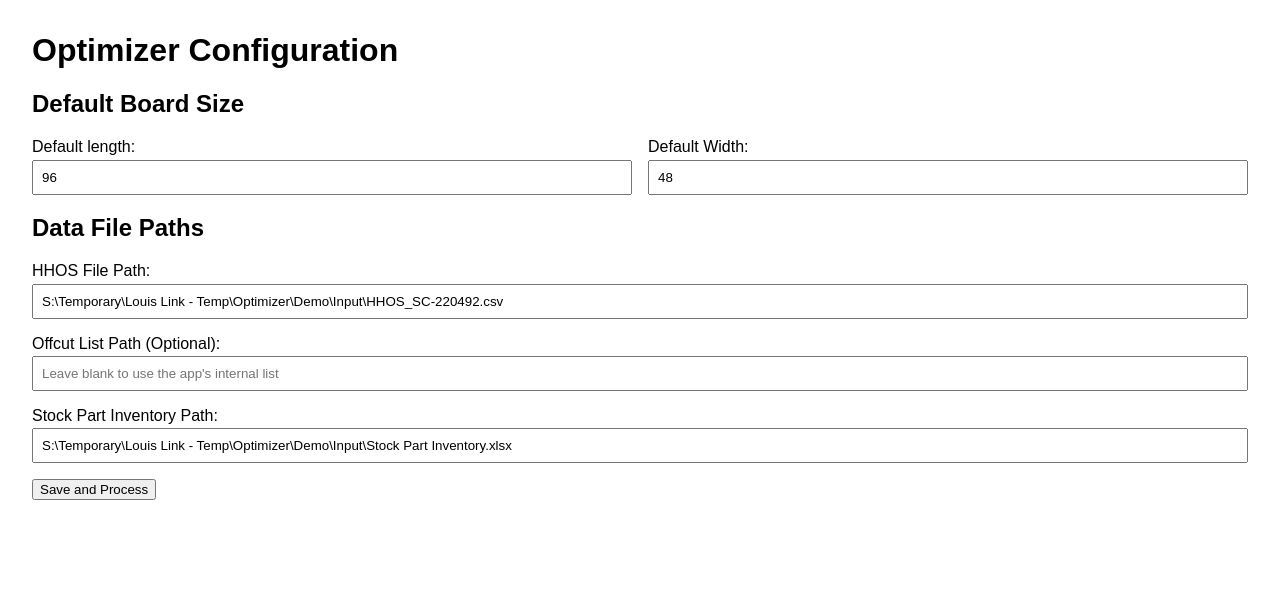
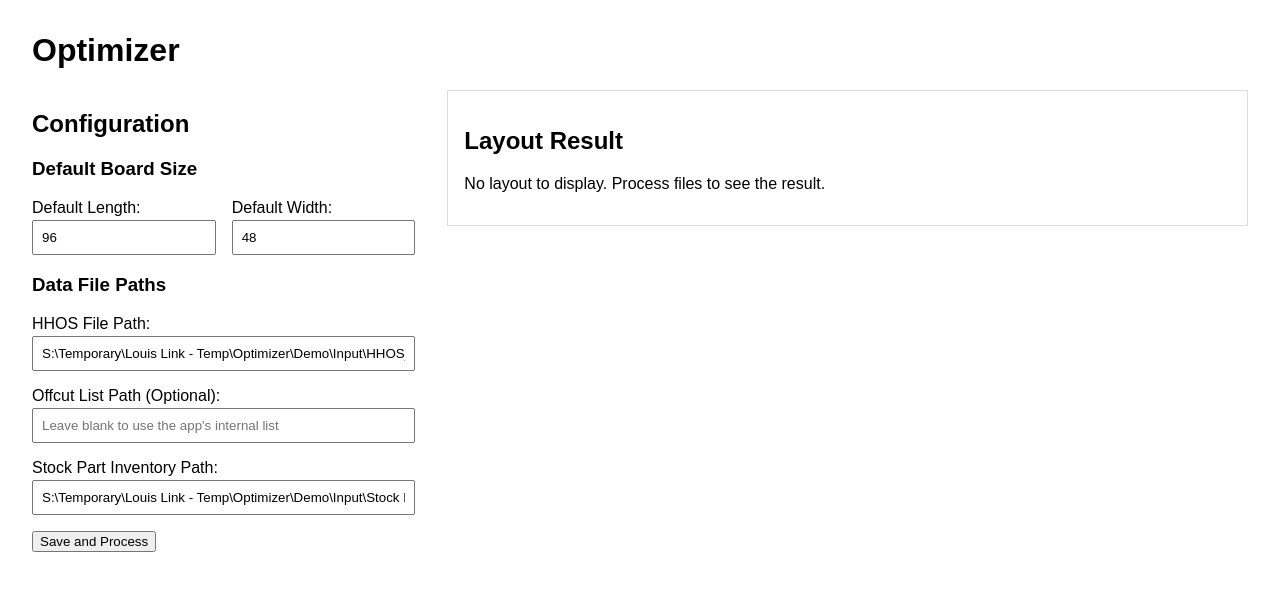
Before and after one commit to linklouis/Optimizer-App, a Flask app: page / in a window 1280 px wide. Shown: the top 591 px of the page. Run offline with Flask 3, Linux system fonts and the light colour scheme.

Commit message:
Added display for optimized parts

```diff
--- a/app.py
+++ b/app.py
@@ -1,13 +1,13 @@
+# ... (imports and config setup) ...
 from flask import Flask, request, render_template
 from data_processing import process_uploaded_files
-from optimizer import run_optimization # <-- Import the new function
+from optimizer import run_optimization
 import os
 import json
 import pandas as pd
 
 app = Flask(__name__)
 
-# --- (Keep your existing CONFIG, setup_app, and load_config functions) ---
 CONFIG_FILE = 'config.json'
 UPLOAD_FOLDER = 'uploads'
 MANAGED_OFFCUT_PATH = os.path.join(UPLOAD_FOLDER, 'managed_offcut_list.csv')
@@ -31,7 +31,6 @@ def load_config():
         with open(CONFIG_FILE, 'r') as f:
             config.update(json.load(f))
     return config
-# --- (End of existing functions) ---
 
 @app.route('/', methods=['GET', 'POST'])
 def home():
@@ -39,8 +38,13 @@ def home():
     error = None
     config = load_config()
 
+    layout_data = {
+        'placed_parts': [],
+        'sheet_length': config.get('default_length'),
+        'sheet_width': config.get('default_width')
+    }
+
     if request.method == 'POST':
-        # (Keep your existing POST logic for saving the config)
         config['hhos_path'] = request.form.get('hhos_path', '').strip(' "')
         config['offcut_path'] = request.form.get('offcut_path', '').strip(' "')
         config['stock_path'] = request.form.get('stock_path', '').strip(' "')
@@ -60,33 +64,29 @@ def home():
                 message = message or "Data loaded successfully."
 
                 # --- Run the Optimization ---
-                # 1. Prepare parts list from the DataFrame
-                parts_to_cut = hhos_df[['part name', 'length', 'width', 'quantity']].copy()
+                # Include the new 'label' column when preparing the parts list
+                parts_to_cut = hhos_df[['part name', 'label', 'length', 'width', 'quantity']].copy()
                 parts_to_cut['length'] = pd.to_numeric(parts_to_cut['length'])
                 parts_to_cut['width'] = pd.to_numeric(parts_to_cut['width'])
                 parts_list = parts_to_cut.to_dict('records')
 
-                # 2. Get sheet dimensions from config
                 sheet_length = config['default_length']
                 sheet_width = config['default_width']
 
-                # 3. Call the optimizer
                 placed_parts, remaining_parts = run_optimization(sheet_length, sheet_width, parts_list)
 
-                # 4. Print results to console (for now)
+                layout_data['placed_parts'] = placed_parts
+                layout_data['sheet_length'] = sheet_length
+                layout_data['sheet_width'] = sheet_width
+
                 print("\n--- OPTIMIZATION RESULTS ---")
-                print(f"Placed {len(placed_parts)} parts on the sheet.")
-                for part in placed_parts:
-                    print(f"  - {part['part name']}: at (x={part['x']:.2f}, y={part['y']:.2f})")
-
-                if remaining_parts:
-                    print(f"\nCould not place {len(remaining_parts)} parts.")
+                print(f"Placed {len(placed_parts)} parts. {len(remaining_parts)} remaining.")
 
         except Exception as e:
             error = f"An error occurred: {e}"
             print(f"Error details: {e}")
 
-    return render_template('index.html', message=message, error=error, config=config)
+    return render_template('index.html', message=message, error=error, config=config, layout=layout_data)
 
 if __name__ == '__main__':
     setup_app()
--- a/data_processing.py
+++ b/data_processing.py
@@ -10,7 +10,12 @@ def extract_hhos_data(hhos_df: pd.DataFrame) -> pd.DataFrame:
                     .replace(r'^\s*$', np.nan, regex=True)
                     .dropna(axis=1, how='all')
                     .astype(str))
+
     processed_df.columns = ['material', 'number', 'part name', 'quantity', 'length', 'width']
+
+    # Create a label from the last part of the part name
+    processed_df['label'] = processed_df['part name'].str.split('-').str[-1]
+
     return processed_df
 
 def extract_offcut_data(offcut_df: pd.DataFrame) -> pd.DataFrame:
--- a/templates/index.html
+++ b/templates/index.html
@@ -5,16 +5,39 @@
     <title>Optimizer Configuration</title>
     <style>
         body { font-family: sans-serif; margin: 2em; }
+        .container { display: flex; gap: 2em; align-items: flex-start; }
+        .config-form { flex: 1; min-width: 350px; }
+        .layout-display { flex: 2; border: 1px solid #ddd; padding: 1em; }
         form > div { margin-bottom: 1em; }
         label { display: block; margin-bottom: 0.2em; }
         input[type="text"], input[type="number"] { width: 100%; padding: 8px; box-sizing: border-box; }
         .size-inputs { display: flex; gap: 1em; }
         .size-inputs > div { flex: 1; }
+
+        /* Styles for the SVG layout */
+        .layout-svg { border: 2px solid #333; width: 100%; height: auto; }
+        .sheet { fill: #fdfdfd; }
+        .part {
+            fill: #a5c9ca;
+            stroke: #395B64;
+            stroke-width: 0.5;
+            /* This is key: it keeps the border thickness consistent when scaling */
+            vector-effect: non-scaling-stroke;
+        }
+        .part-label {
+            font-size: 3px; /* Smaller font size in SVG units */
+            font-family: monospace;
+            fill: #000;
+            text-anchor: middle; /* Center the text horizontally */
+            dominant-baseline: middle; /* Center the text vertically */
+        }
     </style>
 </head>
 <body>
-    <h1>Optimizer Configuration</h1>
-
+    <h1>Optimizer</h1>
+    <div class="container">
+        <div class="config-form">
+            <h2>Configuration</h2>
             {% if message %}
                 <p style="color: green;"><b>{{ message }}</b></p>
             {% endif %}
@@ -23,10 +46,10 @@
             {% endif %}
 
             <form method="post">
-        <h2>Default Board Size</h2>
+                <h3>Default Board Size</h3>
                 <div class="size-inputs">
                     <div>
-                <label for="default_length">Default length:</label>
+                        <label for="default_length">Default Length:</label>
                         <input type="number" id="default_length" name="default_length" value="{{ config.default_length }}">
                     </div>
                     <div>
@@ -34,8 +57,7 @@
                         <input type="number" id="default_width" name="default_width" value="{{ config.default_width }}">
                     </div>
                 </div>
-
-        <h2>Data File Paths</h2>
+                <h3>Data File Paths</h3>
                 <div>
                     <label for="hhos_path">HHOS File Path:</label>
                     <input type="text" id="hhos_path" name="hhos_path" value="{{ config.hhos_path }}" required>
@@ -50,5 +72,27 @@
                 </div>
                 <button type="submit">Save and Process</button>
             </form>
+        </div>
+
+        <div class="layout-display">
+            <h2>Layout Result</h2>
+            {% if layout.placed_parts %}
+                <svg class="layout-svg" viewBox="0 0 {{ layout.sheet_width }} {{ layout.sheet_length }}">
+                    <rect class="sheet" x="0" y="0" width="{{ layout.sheet_width }}" height="{{ layout.sheet_length }}" />
+
+                    {% for part in layout.placed_parts %}
+                        {# Calculate the correct Y position for SVG's coordinate system (y=0 at the top) #}
+                        {% set svg_y = layout.sheet_length - part.y - part.length %}
+                        <g transform="translate({{ part.x }}, {{ svg_y }})">
+                            <rect class="part" width="{{ part.width }}" height="{{ part.length }}" />
+                            {# Use the new, shorter 'label' for display #}
+                            <text class="part-label" x="{{ part.width / 2 }}" y="{{ part.length / 2 }}">{{ part['label'] }}</text>
+                        </g>
+                    {% endfor %}
+                </svg>
+            {% else %}
+                <p>No layout to display. Process files to see the result.</p>
+            {% endif %}
+        </div>
 </body>
 </html>
```
Lines whose indentation alone changed are shown as unchanged.
